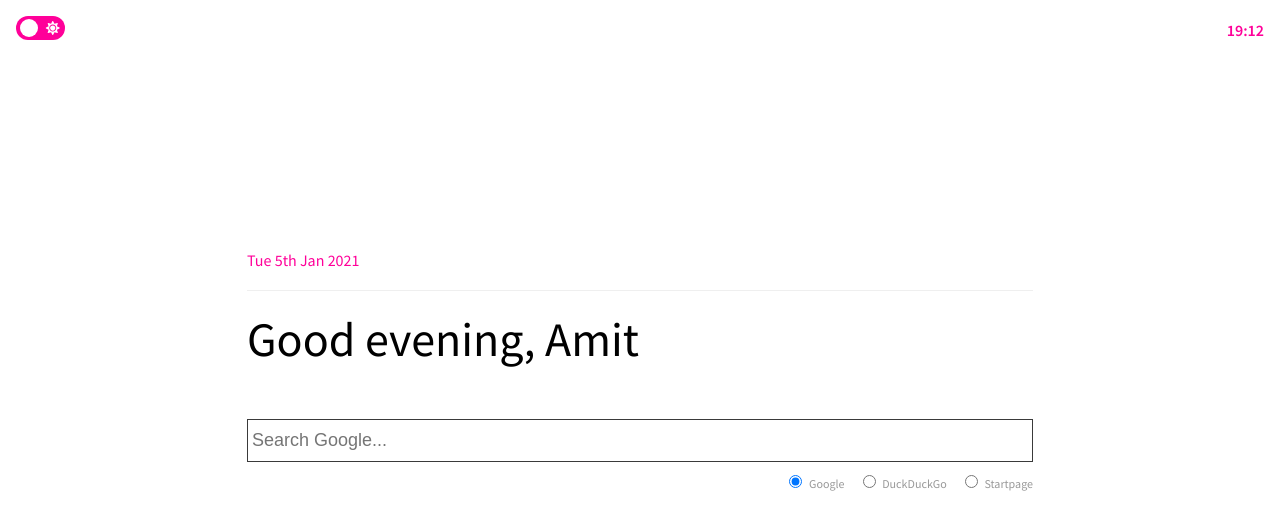
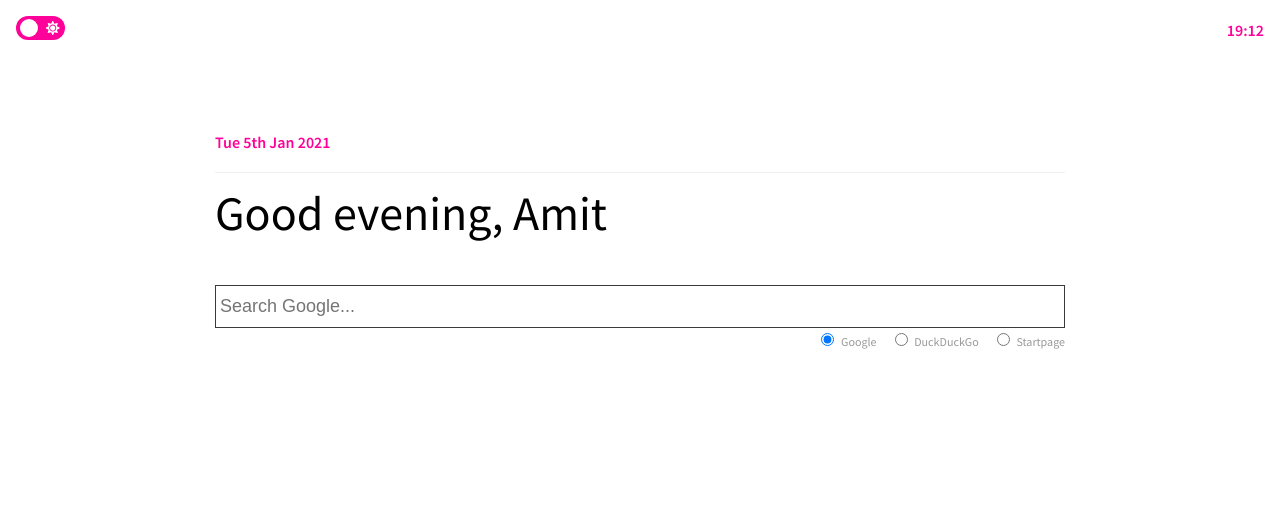
Before and after one commit to adhamu/startpage, a React app: page / in a window 1280 px wide. Shown: the top 530 px of the page. Built offline with nearby package versions, Linux system fonts and the light colour scheme.

Commit message:
Got rid of the 100% nonsense

```diff
--- a/src/App.tsx
+++ b/src/App.tsx
@@ -15,18 +15,11 @@ const GlobalStyle = css`
     margin: 0;
     outline: 0;
   }
-  html {
-    height: 100%;
-  }
-  main {
-    height: 100%;
-  }
   body {
     font-family: 'Source Sans Pro', sans-serif;
     font-weight: 400;
     font-size: 16px;
     line-height: 28px;
-    height: 100%;
   }
 `
 
@@ -34,25 +27,15 @@ const Body = styled.div`
   background: ${props => props.theme.colors.background};
   color: ${props => props.theme.colors.body};
   border-color: red;
-  height: 100%;
 `
 
 const Main = styled.div`
   max-width: 850px;
-  height: 100%;
-  margin: 0 auto;
+  margin: 8em auto;
+  padding: 0 1em;
 `
 
-const Container = styled.div`
-  display: grid;
-  place-content: center;
-  height: 100%;
-  gap: 1ch;
-  margin: 0 2em;
-  grid-template-columns: repeat(1, 1fr);
-`
-
-const Date = styled.span`
+const Date = styled.h4`
   color: ${props => props.theme.colors.heading};
   margin-bottom: 1em;
   padding-bottom: 1em;
@@ -78,12 +61,10 @@ const App = (): JSX.Element => {
         />
         <Time />
         <Main>
-          <Container>
-            <Date>{getDate()}</Date>
-            <Greeting>Good {timeOfDay()}, Amit</Greeting>
-            <Search />
-            <Bookmarks />
-          </Container>
+          <Date>{getDate()}</Date>
+          <Greeting>Good {timeOfDay()}, Amit</Greeting>
+          <Search />
+          <Bookmarks />
         </Main>
       </Body>
     </ThemeProvider>
```
